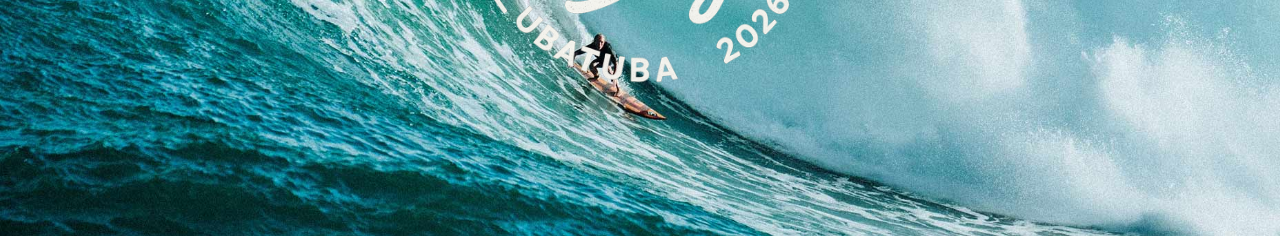
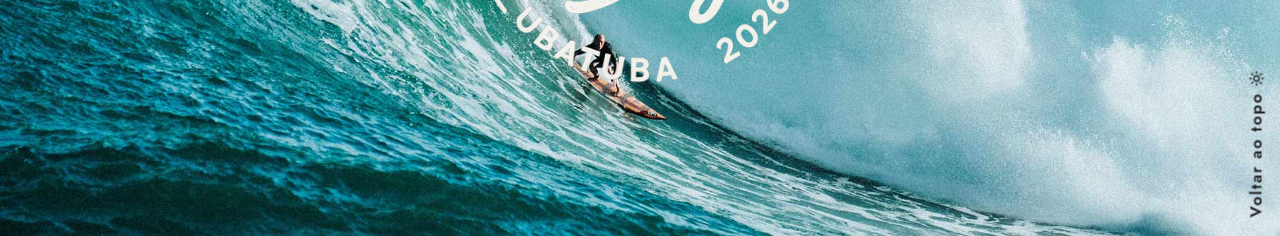
Before and after one commit to IgnacioVivas/Escuela-de-surf-Morro-Boy, a React (Vite) app: page / in a window 1280 px wide. Shown: the part 564-800 px from the top of the page. Built offline with nearby package versions, Linux system fonts and the light colour scheme.

Commit message:
actualizando rama

```diff
--- a/src/App.tsx
+++ b/src/App.tsx
@@ -1,3 +1,4 @@
+import BackToTop from './components/miUi/BackToTop';
 import Footer from './components/miUi/Footer';
 import Header from './components/miUi/Header';
 import Banner from './components/sections/Banner';
@@ -28,6 +29,7 @@ function App() {
 			</div>
 			<Banner />
 			<Footer />
+			<BackToTop />
 		</div>
 	);
 }
--- /dev/null
+++ b/src/components/miUi/BackToTop.tsx
@@ -0,0 +1,35 @@
+'use client';
+
+import { Sun } from 'lucide-react';
+import { useEffect, useState } from 'react';
+
+function BackToTop() {
+	const [show, setShow] = useState(false);
+
+	useEffect(() => {
+		const handleScroll = () => {
+			// Cambiá 300 por lo que dure tu Hero
+			if (window.scrollY > 300) setShow(true);
+			else setShow(false);
+		};
+
+		window.addEventListener('scroll', handleScroll);
+		return () => window.removeEventListener('scroll', handleScroll);
+	}, []);
+
+	const scrollToTop = () => {
+		window.scrollTo({ top: 0, behavior: 'smooth' });
+	};
+
+	return (
+		<button
+			onClick={scrollToTop}
+			className="fixed flex items-center gap-1.5 right-[-50px] bottom-20 text-negro font-semibold tracking-widest transition-all duration-300 -rotate-90 cursor-pointer z-50 origin-center  ${show ? 'opacity-100' : 'opacity-0 pointer-events-none'}`}"
+		>
+			Voltar ao topo
+			<Sun size={16} />
+		</button>
+	);
+}
+
+export default BackToTop;
```
